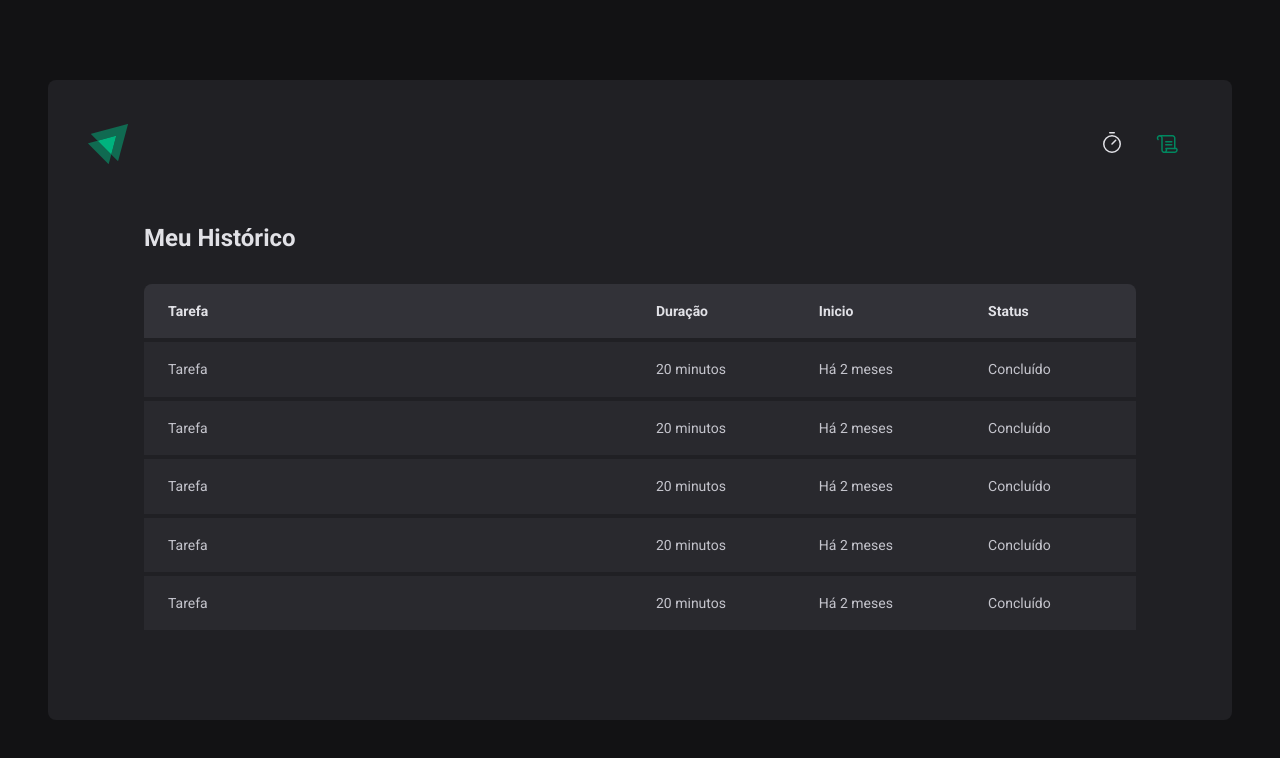
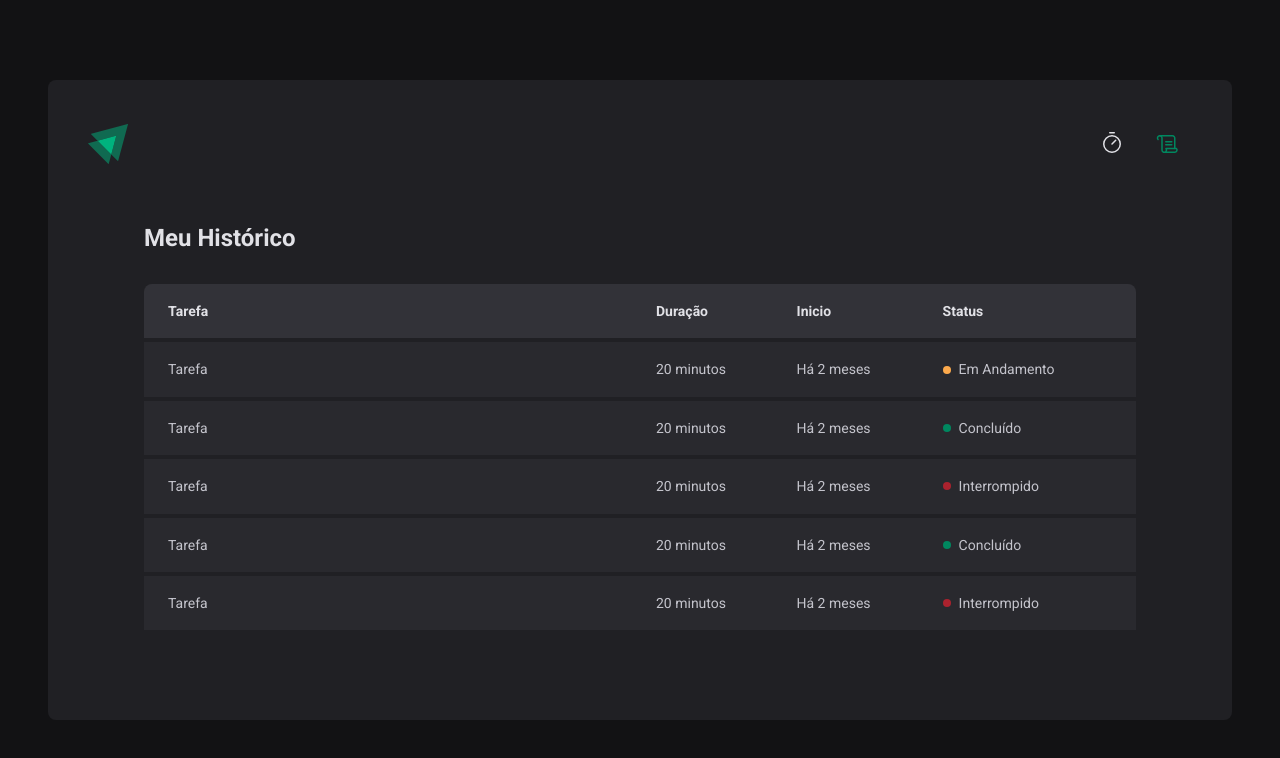
Before and after one commit to endreumrb/ignite-timer, a React (Vite) app: page /history in a window 1280 px wide. Shown: the top 758 px of the page. Built offline with nearby package versions, Linux system fonts and the light colour scheme.

Commit message:
Ajuste na Page History

```diff
--- a/src/Pages/History/index.tsx
+++ b/src/Pages/History/index.tsx
@@ -1,4 +1,4 @@
-import { HistoryContainer, HistoryList } from './styles'
+import { HistoryContainer, HistoryList, Status } from './styles'
 
 export function History() {
   return (
@@ -20,31 +20,41 @@
               <td>Tarefa</td>
               <td>20 minutos</td>
               <td>Há 2 meses</td>
-              <td>Concluído</td>
+              <td>
+                <Status statusColor="yellow">Em Andamento</Status>
+              </td>
             </tr>
             <tr>
               <td>Tarefa</td>
               <td>20 minutos</td>
               <td>Há 2 meses</td>
-              <td>Concluído</td>
+              <td>
+                <Status statusColor="green">Concluído</Status>
+              </td>
             </tr>
             <tr>
               <td>Tarefa</td>
               <td>20 minutos</td>
               <td>Há 2 meses</td>
-              <td>Concluído</td>
+              <td>
+                <Status statusColor="red">Interrompido</Status>
+              </td>
             </tr>
             <tr>
               <td>Tarefa</td>
               <td>20 minutos</td>
               <td>Há 2 meses</td>
-              <td>Concluído</td>
+              <td>
+                <Status statusColor="green">Concluído</Status>
+              </td>
             </tr>
             <tr>
               <td>Tarefa</td>
               <td>20 minutos</td>
               <td>Há 2 meses</td>
-              <td>Concluído</td>
+              <td>
+                <Status statusColor="red">Interrompido</Status>
+              </td>
             </tr>
           </tbody>
         </table>
--- a/src/Pages/History/styles.ts
+++ b/src/Pages/History/styles.ts
@@ -60,3 +60,28 @@
     }
   }
 `
+
+const STATUS_COLOR = {
+  yellow: `yellow-500`,
+  green: `green-500`,
+  red: `red-500`,
+} as const
+
+interface StatusProps {
+  statusColor: keyof typeof STATUS_COLOR
+}
+
+export const Status = styled.span<StatusProps>`
+  display: flex;
+  align-items: center;
+  gap: 0.5rem;
+
+  &::before {
+    content: '';
+    width: 0.5rem;
+    height: 0.5rem;
+    border-radius: 999px;
+    background-color: ${(props) =>
+      props.theme[STATUS_COLOR[props.statusColor]]};
+  }
+`
```
